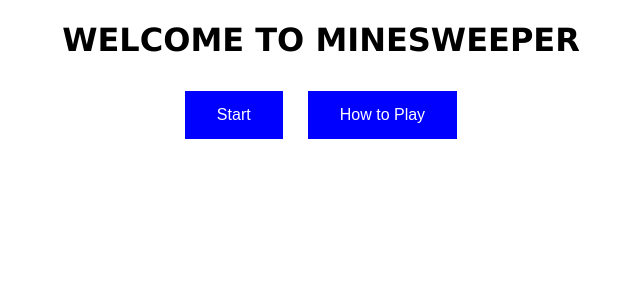
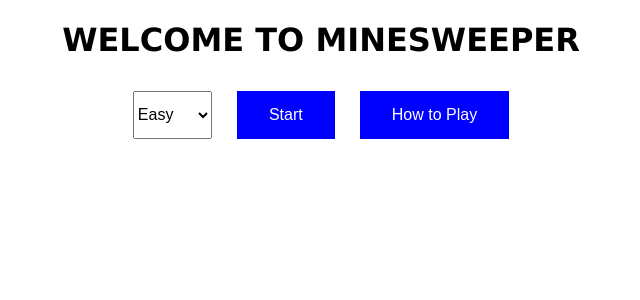
Before and after one commit to britnicanale/Minesweeper, a PHP site: page / in a window 1280 px wide. Shown: the top 300 px of the page, without its empty margins (319-959 px from the left). Run offline with PHP 8.4, Linux system fonts and the light colour scheme.

Commit message:
Added levels to game

```diff
--- a/index.html
+++ b/index.html
@@ -8,6 +8,11 @@
   <div id = "content-area">
     <h1 id = "heading">WELCOME TO MINESWEEPER</h1>
       <span id ="button-row">
+        <select id = "level">
+          <option>Easy</option>
+          <option>Medium</option>
+          <option>Hard</option>
+        </select>
         <button id = "start-button">Start</button>
         <button id = "how-to-button">How to Play</button>
       </span>
@@ -45,7 +50,7 @@
 
 
     </div>
-    <div id = "gameInfo"> <span id ="flags"></span><span id ="time"></span></div>
+    <div id = "gameInfo"> <span id ="current-level"></span><span id ="flags"></span><span id ="time"></span></div>
   </div>
 
 
--- a/src/index.js
+++ b/src/index.js
@@ -9,22 +9,27 @@ var howToCard = document.getElementById("how-to-card");
 var endModal = document.getElementById("endGameModal");
 var winModal = document.getElementById("winGameModal");
 var newGameModalButtons = document.getElementsByClassName("newGameModalButton");
-var closeModals = document.getElementsByClassName("close")
-var gameInfo = document.getElementById("gameInfo")
-var time = document.getElementById("time")
-var flagSpan = document.getElementById("flags")
+var closeModals = document.getElementsByClassName("close");
+var gameInfo = document.getElementById("gameInfo");
+var time = document.getElementById("time");
+var flagSpan = document.getElementById("flags");
+var levelSpan = document.getElementById("current-level");
+var levelSelect = document.getElementById("level");
+
 
 /*Initializing some variables*/
 var gameTime = 0;         //Keeps track of how many seconds the game has been played
-var flags = 12;           //Keeps track of how many flags are left
+var flags;                //Keeps track of how many flags are left
 var timerVar;             //Holds the timer variable, allows the timer to be started and stopped
 var minesweeper;          //holds the minesweeper element, which is a table
 var minesList;            //holds the list containing the ids of all the mines
 var minesweeperBoard = [];//holds a 2D array containing the board. Used for holding the elements of each box and removing the event listeners
 var boxes = [];           //keeps track of the boxes that are uncovered. Used to determine when one has won the game
+var level;                //keeps track of game level selected
 //holds the colors of the numbers depending on how many neighbors are mines
-var colors = ["blue", "green", "darkred", "orangered", "purple", "teal", "magenta"]
+const COLORS = ["blue", "green", "darkred", "orangered", "purple", "teal", "magenta"]
 
+const LEVEL_DICT = {"Easy": {"size": 10, "mines": 12, "pixels": "50px"}, "Medium": {"size": 16, "mines": 40, "pixels": "40px"},"Hard": {"size": 22, "mines": 100, "pixels": "30px"}}
 
 /*Triggered after a new game is started following a previous game.*/
 function newGame(){
@@ -87,20 +92,20 @@ function setUpGame(){
   minesweeper.classList.add("table");
   boxes=[]
   minesweeperBoard = [];
-
+  level = levelSelect.value
   //adding elements to the board
-  for(i = 0; i < 10; i++){
+  for(i = 0; i < LEVEL_DICT[level].size; i++){
     row = document.createElement("tr");
     minesweeperBoard.push([]);
-    for(j = 0; j < 10; j++){
+    for(j = 0; j < LEVEL_DICT[level].size; j++){
       col = document.createElement("td")
       minesweeperBoard[i].push(col);
       coordinate = "" + i + "," + j             //creating the coordinate/id format
       col.setAttribute("id", coordinate)        //sets the id as the coordinate
       col.style.backgroundColor="gray";         //default background color is gray
       col.style.textAlign="center";
-      col.style.height="50px";
-      col.style.width="50px";
+      col.style.height=LEVEL_DICT[level].pixels;
+      col.style.width=LEVEL_DICT[level].pixels;
       col.addEventListener("click", onClick);   //adds board behavior for click event
       col.addEventListener("contextmenu",onContextMenu); //adds board behavior for contextmenu (right-click) event
       row.appendChild(col);                     //adds the child to the element
@@ -117,10 +122,11 @@ function setUpGame(){
   contentArea.append(minesweeper)               //adds board to web page
 
   gameTime = 0;                                 //initializes game time
-  flags = 12;                                   //initializes flags
+  flags = LEVEL_DICT[level].mines;              //initializes flags
   timer();                                      //starts timer
   timerVar = setInterval(timer, 1000)           //sets timer interval
   flagSpan.innerHTML = "Flags Left: " +flags    //starts keeping track of flags
+  levelSpan.innerHTML = "Current Level: "+level
 }
 
 
@@ -173,8 +179,8 @@ function timer(){
 
 function clearEventListeners(){
   //removes the event listeners from the board to prevent further game play following the end of the game
-  for(i = 0; i < 10; i++){
-    for(j = 0; j < 10; j++){
+  for(i = 0; i < LEVEL_DICT[level].size; i++){
+    for(j = 0; j < LEVEL_DICT[level].size; j++){
       element =minesweeperBoard[i][j];
       element.removeEventListener("click", onClick);
       element.removeEventListener("context-menu", onContextMenu);
@@ -187,9 +193,9 @@ function clearEventListeners(){
 function addMines(){
   //Randomly determines which boxes are mines.
   mines = []
-  while(mines.length <12){
-    i = Math.floor(Math.random() * 10);
-    j = Math.floor(Math.random() * 10);
+  while(mines.length <LEVEL_DICT[level].mines){
+    i = Math.floor(Math.random() * LEVEL_DICT[level].size);
+    j = Math.floor(Math.random() * LEVEL_DICT[level].size);
     coord = "" + i + "," + j
     if (!mines.includes(coord)){
       mines.push(coord);
@@ -269,16 +275,15 @@ function changeBox(element, num, id){
   //Changes the box according to the number of mines next to it
   element.style.backgroundColor = "lightgray"
   if(num != 0){
-    element.style.color = colors[num]
+    element.style.color = COLORS[num]
   }
   element.innerHTML = num == 0 ? "" : num;
-  element.style.height = "50px";
-  element.style.width = "50px";
-  console.log(id);
+  element.style.height = LEVEL_DICT[level].pixels;
+  element.style.width = LEVEL_DICT[level].pixels;
   //Removes the ID from the list of covered boxes
   let index = boxes.indexOf(id)
   if (index != -1){
-    console.log(boxes.splice(index, 1))
+    boxes.splice(index, 1)
   }
 }
 
@@ -315,15 +320,16 @@ function checkNeighbors(neighbors, element, id){
 
 function findNeighbors(id){
   /*Finds the neighboring boxes given a box*/
-  r = parseInt(id[0])
-  c = parseInt(id[2])
+  let id_vals = id.split(",")
+  r = parseInt(id_vals[0])
+  c = parseInt(id_vals[1])
   neighbors = []
   for(i = -1; i < 2; i++){
     for (j = -1; j < 2; j++){
       rn = r + i;
       cn = c + j;
       neighbor = ""+rn+","+cn
-      if (neighbor!= id && rn >= 0 && rn <10 && cn >= 0 && cn<10){
+      if (neighbor!= id && rn >= 0 && rn <LEVEL_DICT[level].size && cn >= 0 && cn<LEVEL_DICT[level].size){
         neighbors.push(neighbor)
       }
     }
--- a/src/style.css
+++ b/src/style.css
@@ -17,7 +17,14 @@ button{
   display: inline-block;
   font-size: 16px;
   margin: 10px
+}
 
+select{
+  text-decoration: none;
+  display: inline-block;
+  font-size: 16px;
+  margin: 10px;
+  height: 48px
 }
 
 #content-area{
@@ -83,7 +90,7 @@ h4, h5{
 }
 
 
-#gameInfo, #flags, #time{
+#gameInfo, #flags, #time, #current-level{
   padding: 20px;
   text-align:center;
 }
```
